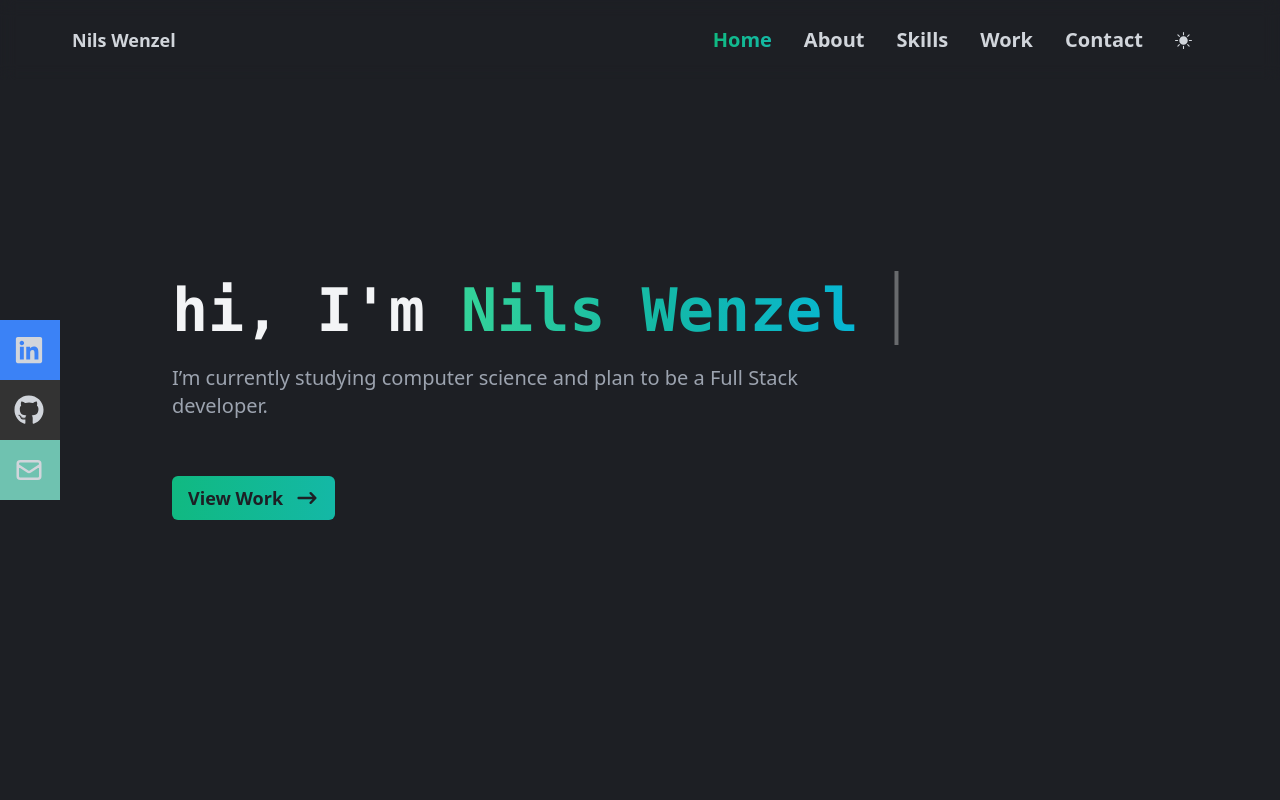
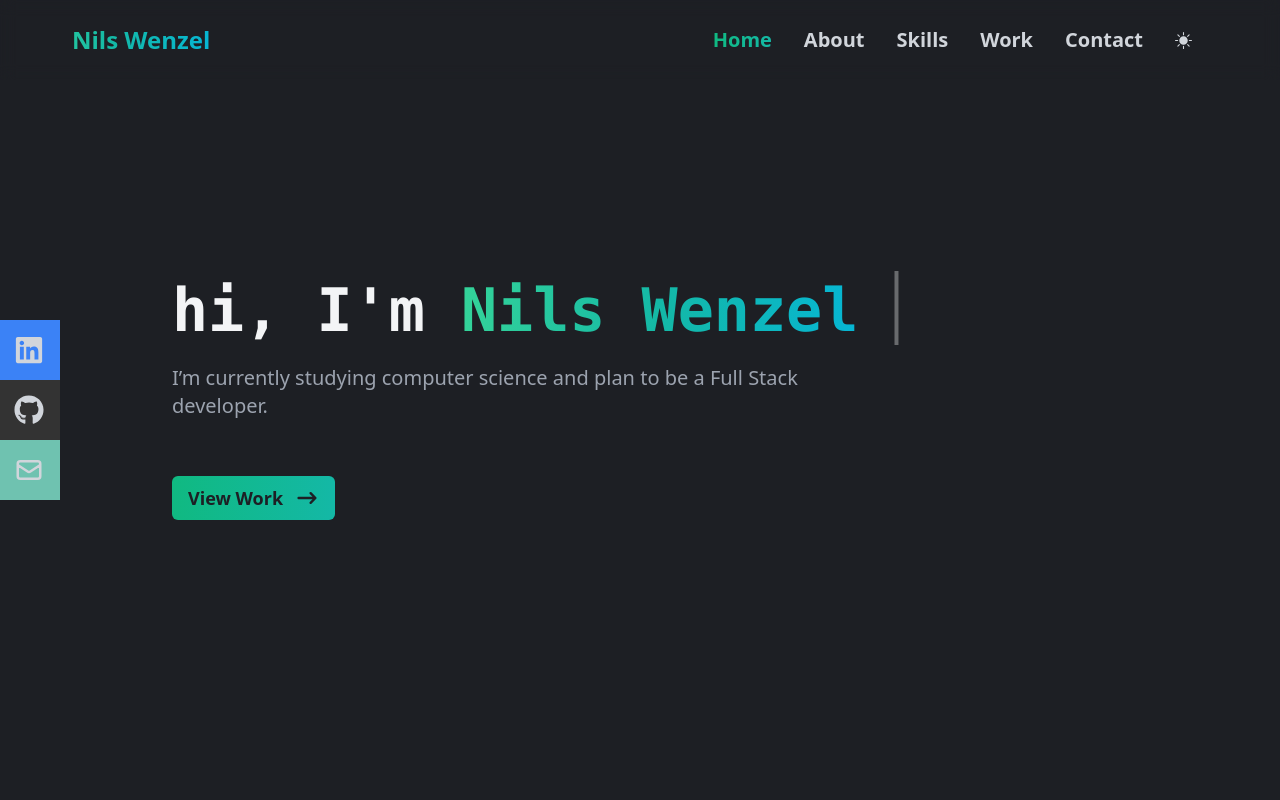
Before and after one commit to nilswenzel/nilswenzel.github.io, a React (Create React App) app: page / in a window 1280 px wide. Shown: the top 800 px of the page. Built offline with nearby package versions, Linux system fonts and the light colour scheme.

Commit message:
Change logo color

```diff
--- a/src/components/NavBar.jsx
+++ b/src/components/NavBar.jsx
@@ -60,7 +60,7 @@ const NavBar = () => {
     <div className="fixed w-full top-0 z-50 h-[80px] flex justify-between items-center px-4 backdrop-filter backdrop-blur text-gray-700 dark:text-gray-300">
       <div className="flex items-center justify-start">
         <div>
-          <p className="text-lg font-semibold mr-5 md:pl-14">Nils Wenzel</p>
+          <p className="text-lg md:text-2xl font-semibold text-transparent bg-clip-text bg-gradient-to-r from-emerald-400 via-teal-500 to-cyan-500 mr-5 md:pl-14">Nils Wenzel</p>
         </div>
         <div className="lg:hidden flex items-center">
           <a
```
